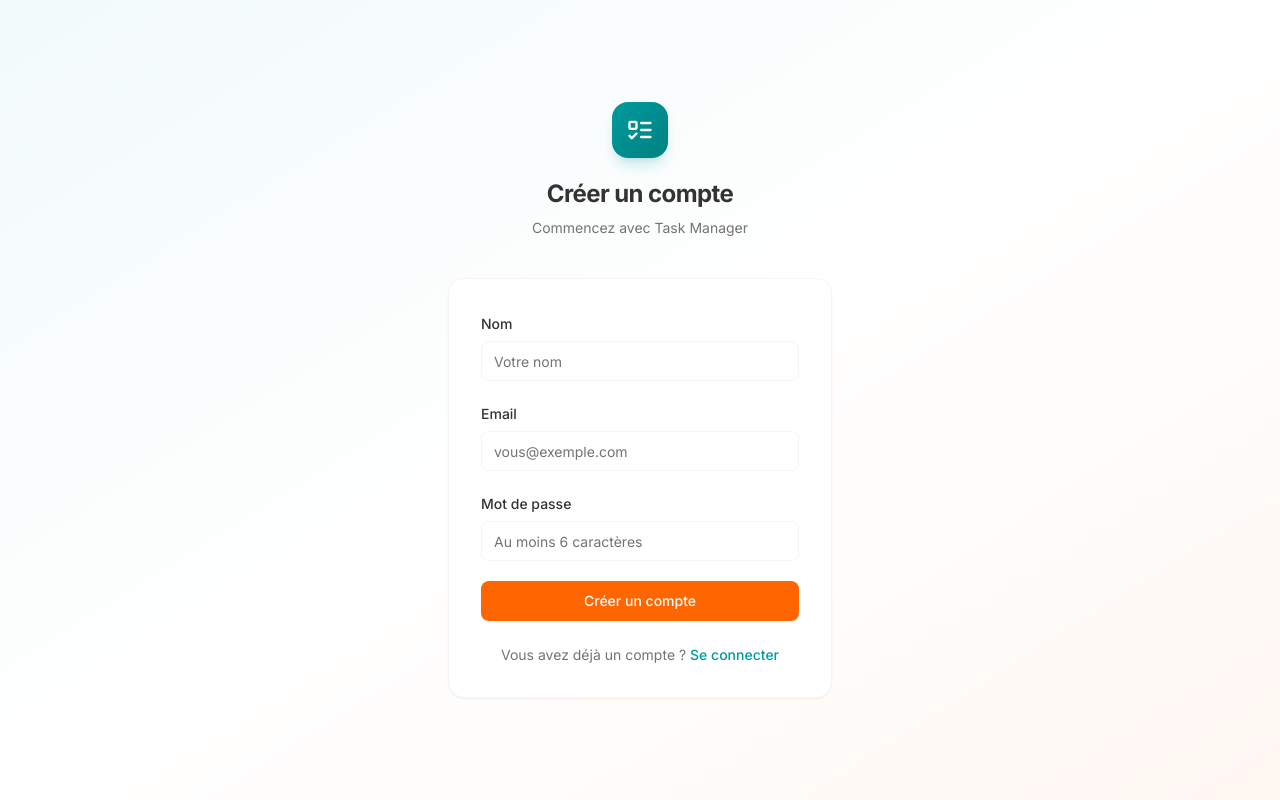
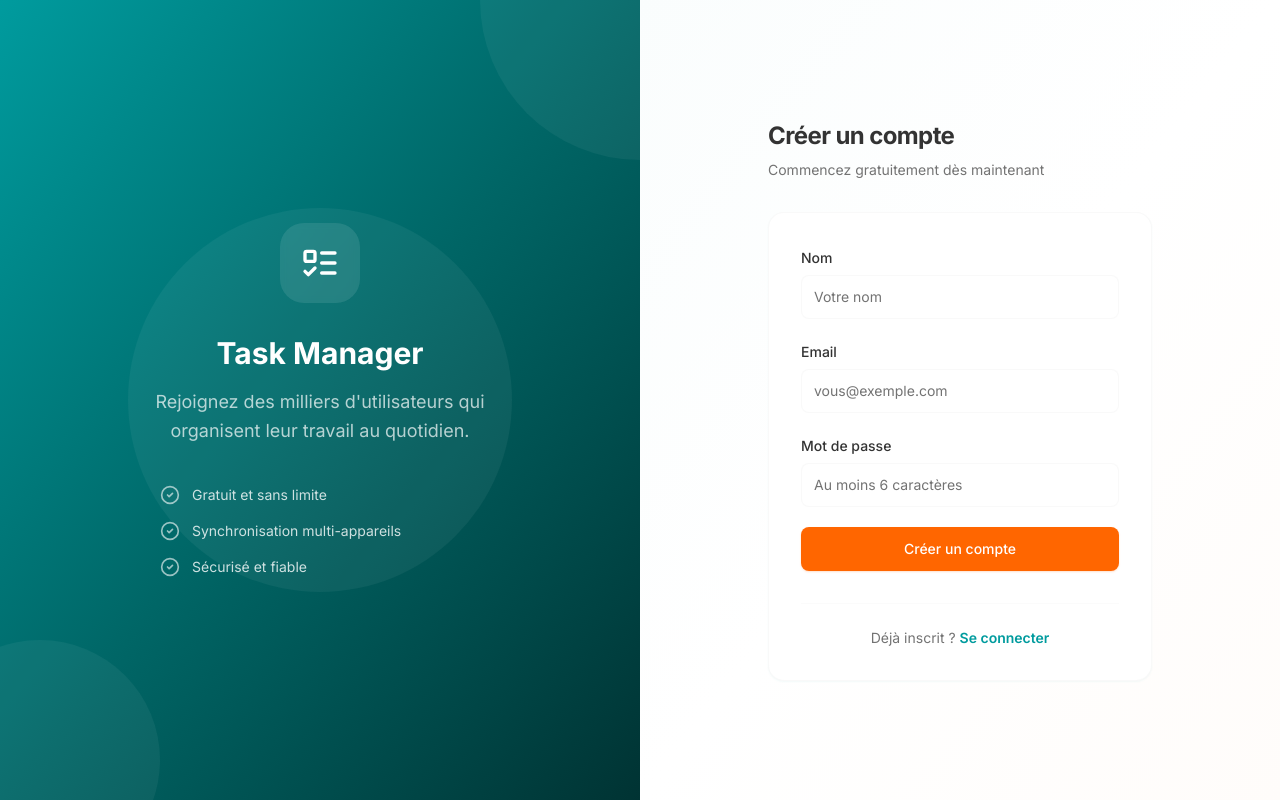
Before and after one commit to AlexNguetcha/cova-task-manager, a React (Vite) app in the folder frontend/: page /register in a window 1280 px wide. Built offline with nearby package versions, Linux system fonts and the light colour scheme; no server answers.

Commit message:
design: premium split-screen auth pages with brand panel

```diff
--- a/frontend/src/pages/Login.tsx
+++ b/frontend/src/pages/Login.tsx
@@ -6,7 +6,7 @@ import { useAuth } from '@/contexts/AuthContext'
 import { Button } from '@/components/ui/button'
 import { Input } from '@/components/ui/input'
 import { Label } from '@/components/ui/label'
-import { ListTodo } from 'lucide-react'
+import { ListTodo, CheckCircle2 } from 'lucide-react'
 
 const loginSchema = z.object({
   email: z.string().email('Adresse email invalide'),
@@ -39,29 +39,65 @@ export default function Login() {
   }
 
   return (
-    <div className="flex min-h-screen items-center justify-center bg-gradient-to-br from-primary/5 via-background to-secondary/5 px-4">
+    <div className="flex min-h-screen">
+      {/* ── Left Panel ── */}
+      <div className="hidden lg:flex lg:w-1/2 relative bg-gradient-to-br from-primary via-primary-700 to-primary-900 items-center justify-center p-12 overflow-hidden">
+        {/* Decorative circles */}
+        <div className="absolute -top-40 -right-40 h-80 w-80 rounded-full bg-white/5" />
+        <div className="absolute -bottom-20 -left-20 h-60 w-60 rounded-full bg-white/5" />
+        <div className="absolute top-1/2 left-1/2 -translate-x-1/2 -translate-y-1/2 h-96 w-96 rounded-full bg-white/5" />
+
+        <div className="relative text-center">
+          <div className="mx-auto mb-8 flex h-20 w-20 items-center justify-center rounded-3xl bg-white/10 backdrop-blur-sm">
+            <ListTodo className="h-10 w-10 text-white" />
+          </div>
+          <h2 className="text-3xl font-bold text-white">Task Manager</h2>
+          <p className="mt-4 text-lg text-white/70 max-w-sm mx-auto leading-relaxed">
+            Organisez, suivez et gérez vos tâches en toute simplicité.
+          </p>
+          <div className="mt-10 space-y-4 text-left max-w-xs mx-auto">
+            {['Priorités et échéances', 'Filtres intelligents', 'Interface épurée'].map((item) => (
+              <div key={item} className="flex items-center gap-3 text-white/80">
+                <CheckCircle2 className="h-5 w-5 text-white/60 flex-shrink-0" />
+                <span className="text-sm">{item}</span>
+              </div>
+            ))}
+          </div>
+        </div>
+      </div>
+
+      {/* ── Right Panel ── */}
+      <div className="flex-1 flex items-center justify-center px-6 bg-gradient-to-br from-primary/[0.02] via-background to-secondary/[0.02]">
         <div className="w-full max-w-sm animate-fade-in">
-        {/* Logo */}
-        <div className="mb-10 text-center">
+          {/* Mobile logo */}
+          <div className="lg:hidden mb-10 text-center">
             <div className="mx-auto mb-5 flex h-14 w-14 items-center justify-center rounded-2xl bg-gradient-to-br from-primary to-primary-600 shadow-lg shadow-primary/20">
               <ListTodo className="h-7 w-7 text-white" />
             </div>
             <h1 className="text-2xl font-bold tracking-tight text-foreground">Bon retour</h1>
             <p className="mt-2 text-sm text-muted-foreground">
-            Connectez-vous à votre espace Task Manager
+              Connectez-vous à votre espace
+            </p>
+          </div>
+
+          {/* Desktop title */}
+          <div className="hidden lg:block mb-8">
+            <h1 className="text-2xl font-bold tracking-tight text-foreground">Bon retour</h1>
+            <p className="mt-2 text-sm text-muted-foreground">
+              Connectez-vous à votre compte
             </p>
           </div>
 
           {/* Card */}
-        <div className="rounded-2xl border border-muted bg-card p-8 shadow-sm">
+          <div className="rounded-2xl border border-muted/60 bg-card p-8 shadow-sm shadow-primary/5">
             <form onSubmit={handleSubmit(onSubmit)} className="space-y-5">
               <div className="space-y-1.5">
-              <Label htmlFor="email">Email</Label>
+                <Label htmlFor="email" className="text-sm font-medium">Email</Label>
                 <Input
                   id="email"
                   type="email"
                   placeholder="vous@exemple.com"
-                className="border-muted focus:border-secondary"
+                  className="h-11 border-muted/60 focus:border-secondary transition-colors"
                   {...register('email')}
                 />
                 {errors.email && (
@@ -70,31 +106,37 @@ export default function Login() {
               </div>
 
               <div className="space-y-1.5">
-              <Label htmlFor="password">Mot de passe</Label>
+                <Label htmlFor="password" className="text-sm font-medium">Mot de passe</Label>
                 <Input
                   id="password"
                   type="password"
                   placeholder="Entrez votre mot de passe"
-                className="border-muted focus:border-secondary"
+                  className="h-11 border-muted/60 focus:border-secondary transition-colors"
                   {...register('password')}
                 />
                 {errors.password && (
-                <p className="text-xs text-destructive">
-                  {errors.password.message}
-                </p>
+                  <p className="text-xs text-destructive">{errors.password.message}</p>
                 )}
               </div>
 
-            <Button type="submit" className="w-full bg-secondary hover:bg-secondary-600 shadow-sm" disabled={isLoading}>
+              <Button type="submit" className="w-full h-11 bg-secondary hover:bg-secondary-600 shadow-sm shadow-secondary/20 text-sm font-medium" disabled={isLoading}>
                 {isLoading ? 'Connexion...' : 'Se connecter'}
               </Button>
             </form>
 
-          <p className="mt-6 text-center text-sm text-muted-foreground">
-            Vous n'avez pas de compte ?{' '}
-            <Link to="/register" className="font-medium text-primary hover:text-primary-600 transition-colors">
+            <div className="mt-8 pt-6 border-t border-muted/40 text-center">
+              <p className="text-sm text-muted-foreground">
+                Pas encore de compte ?{' '}
+                <Link to="/register" className="font-semibold text-primary hover:text-primary-600 transition-colors">
                   S'inscrire
                 </Link>
+              </p>
+            </div>
+          </div>
+
+          {/* Demo hint */}
+          <p className="mt-6 text-center text-xs text-muted-foreground/60">
+            Démo : demo@cova.africa / demo1234
           </p>
         </div>
       </div>
--- a/frontend/src/pages/Register.tsx
+++ b/frontend/src/pages/Register.tsx
@@ -6,7 +6,7 @@ import { useAuth } from '@/contexts/AuthContext'
 import { Button } from '@/components/ui/button'
 import { Input } from '@/components/ui/input'
 import { Label } from '@/components/ui/label'
-import { ListTodo } from 'lucide-react'
+import { ListTodo, CheckCircle2 } from 'lucide-react'
 
 const registerSchema = z.object({
   name: z.string().min(2, 'Le nom doit contenir au moins 2 caractères'),
@@ -40,28 +40,63 @@ export default function Register() {
   }
 
   return (
-    <div className="flex min-h-screen items-center justify-center bg-gradient-to-br from-primary/5 via-background to-secondary/5 px-4">
+    <div className="flex min-h-screen">
+      {/* ── Left Panel ── */}
+      <div className="hidden lg:flex lg:w-1/2 relative bg-gradient-to-br from-primary via-primary-700 to-primary-900 items-center justify-center p-12 overflow-hidden">
+        <div className="absolute -top-40 -right-40 h-80 w-80 rounded-full bg-white/5" />
+        <div className="absolute -bottom-20 -left-20 h-60 w-60 rounded-full bg-white/5" />
+        <div className="absolute top-1/2 left-1/2 -translate-x-1/2 -translate-y-1/2 h-96 w-96 rounded-full bg-white/5" />
+
+        <div className="relative text-center">
+          <div className="mx-auto mb-8 flex h-20 w-20 items-center justify-center rounded-3xl bg-white/10 backdrop-blur-sm">
+            <ListTodo className="h-10 w-10 text-white" />
+          </div>
+          <h2 className="text-3xl font-bold text-white">Task Manager</h2>
+          <p className="mt-4 text-lg text-white/70 max-w-sm mx-auto leading-relaxed">
+            Rejoignez des milliers d'utilisateurs qui organisent leur travail au quotidien.
+          </p>
+          <div className="mt-10 space-y-4 text-left max-w-xs mx-auto">
+            {['Gratuit et sans limite', 'Synchronisation multi-appareils', 'Sécurisé et fiable'].map((item) => (
+              <div key={item} className="flex items-center gap-3 text-white/80">
+                <CheckCircle2 className="h-5 w-5 text-white/60 flex-shrink-0" />
+                <span className="text-sm">{item}</span>
+              </div>
+            ))}
+          </div>
+        </div>
+      </div>
+
+      {/* ── Right Panel ── */}
+      <div className="flex-1 flex items-center justify-center px-6 bg-gradient-to-br from-primary/[0.02] via-background to-secondary/[0.02]">
         <div className="w-full max-w-sm animate-fade-in">
-        {/* Logo */}
-        <div className="mb-10 text-center">
+          {/* Mobile logo */}
+          <div className="lg:hidden mb-10 text-center">
             <div className="mx-auto mb-5 flex h-14 w-14 items-center justify-center rounded-2xl bg-gradient-to-br from-primary to-primary-600 shadow-lg shadow-primary/20">
               <ListTodo className="h-7 w-7 text-white" />
             </div>
             <h1 className="text-2xl font-bold tracking-tight text-foreground">Créer un compte</h1>
             <p className="mt-2 text-sm text-muted-foreground">
-            Commencez avec Task Manager
+              Commencez gratuitement
+            </p>
+          </div>
+
+          {/* Desktop title */}
+          <div className="hidden lg:block mb-8">
+            <h1 className="text-2xl font-bold tracking-tight text-foreground">Créer un compte</h1>
+            <p className="mt-2 text-sm text-muted-foreground">
+              Commencez gratuitement dès maintenant
             </p>
           </div>
 
           {/* Card */}
-        <div className="rounded-2xl border border-muted bg-card p-8 shadow-sm">
+          <div className="rounded-2xl border border-muted/60 bg-card p-8 shadow-sm shadow-primary/5">
             <form onSubmit={handleSubmit(onSubmit)} className="space-y-5">
               <div className="space-y-1.5">
-              <Label htmlFor="name">Nom</Label>
+                <Label htmlFor="name" className="text-sm font-medium">Nom</Label>
                 <Input
                   id="name"
                   placeholder="Votre nom"
-                className="border-muted focus:border-secondary"
+                  className="h-11 border-muted/60 focus:border-secondary transition-colors"
                   {...register('name')}
                 />
                 {errors.name && (
@@ -70,12 +105,12 @@ export default function Register() {
               </div>
 
               <div className="space-y-1.5">
-              <Label htmlFor="email">Email</Label>
+                <Label htmlFor="email" className="text-sm font-medium">Email</Label>
                 <Input
                   id="email"
                   type="email"
                   placeholder="vous@exemple.com"
-                className="border-muted focus:border-secondary"
+                  className="h-11 border-muted/60 focus:border-secondary transition-colors"
                   {...register('email')}
                 />
                 {errors.email && (
@@ -84,34 +119,35 @@ export default function Register() {
               </div>
 
               <div className="space-y-1.5">
-              <Label htmlFor="password">Mot de passe</Label>
+                <Label htmlFor="password" className="text-sm font-medium">Mot de passe</Label>
                 <Input
                   id="password"
                   type="password"
                   placeholder="Au moins 6 caractères"
-                className="border-muted focus:border-secondary"
+                  className="h-11 border-muted/60 focus:border-secondary transition-colors"
                   {...register('password')}
                 />
                 {errors.password && (
-                <p className="text-xs text-destructive">
-                  {errors.password.message}
-                </p>
+                  <p className="text-xs text-destructive">{errors.password.message}</p>
                 )}
               </div>
 
-            <Button type="submit" className="w-full bg-secondary hover:bg-secondary-600 shadow-sm" disabled={isLoading}>
+              <Button type="submit" className="w-full h-11 bg-secondary hover:bg-secondary-600 shadow-sm shadow-secondary/20 text-sm font-medium" disabled={isLoading}>
                 {isLoading ? 'Création du compte...' : 'Créer un compte'}
               </Button>
             </form>
 
-          <p className="mt-6 text-center text-sm text-muted-foreground">
-            Vous avez déjà un compte ?{' '}
-            <Link to="/login" className="font-medium text-primary hover:text-primary-600 transition-colors">
+            <div className="mt-8 pt-6 border-t border-muted/40 text-center">
+              <p className="text-sm text-muted-foreground">
+                Déjà inscrit ?{' '}
+                <Link to="/login" className="font-semibold text-primary hover:text-primary-600 transition-colors">
                   Se connecter
                 </Link>
               </p>
             </div>
           </div>
         </div>
+      </div>
+    </div>
   )
 }
```
Lines whose indentation alone changed are shown as unchanged.
